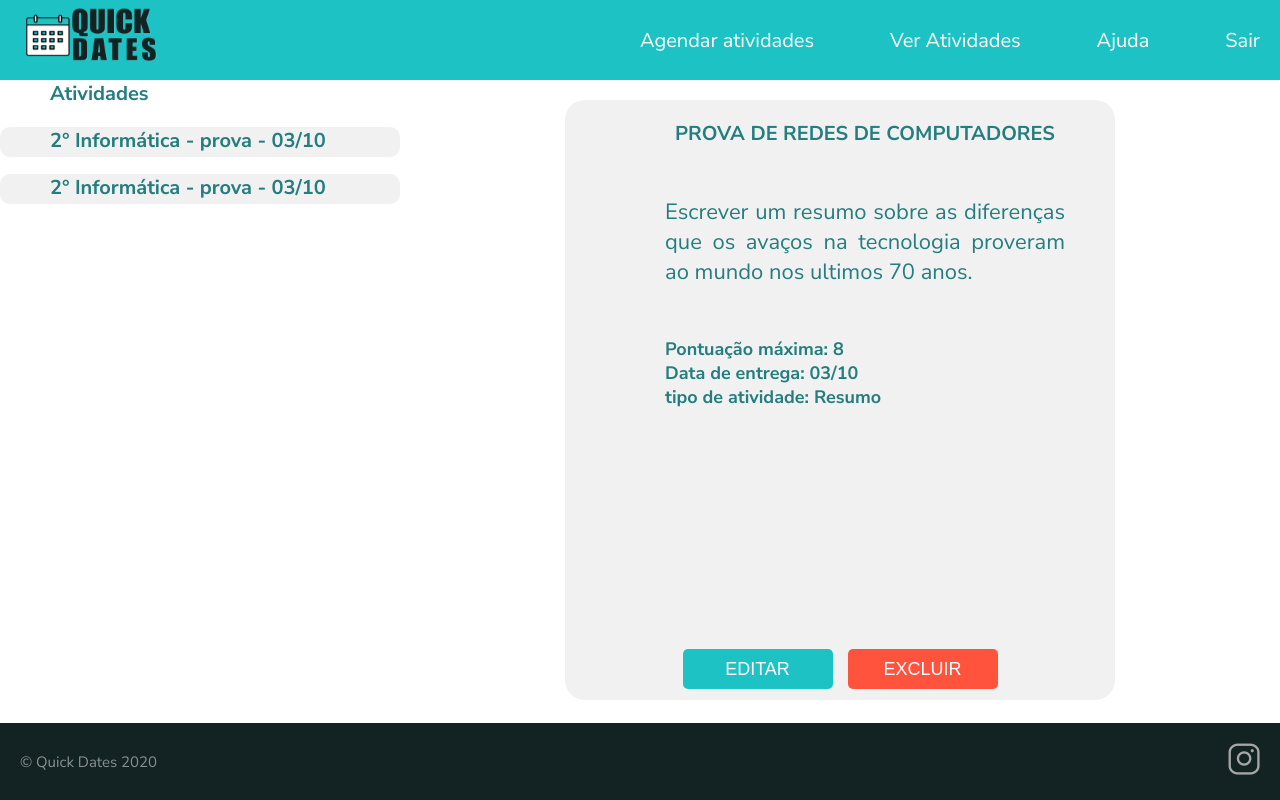
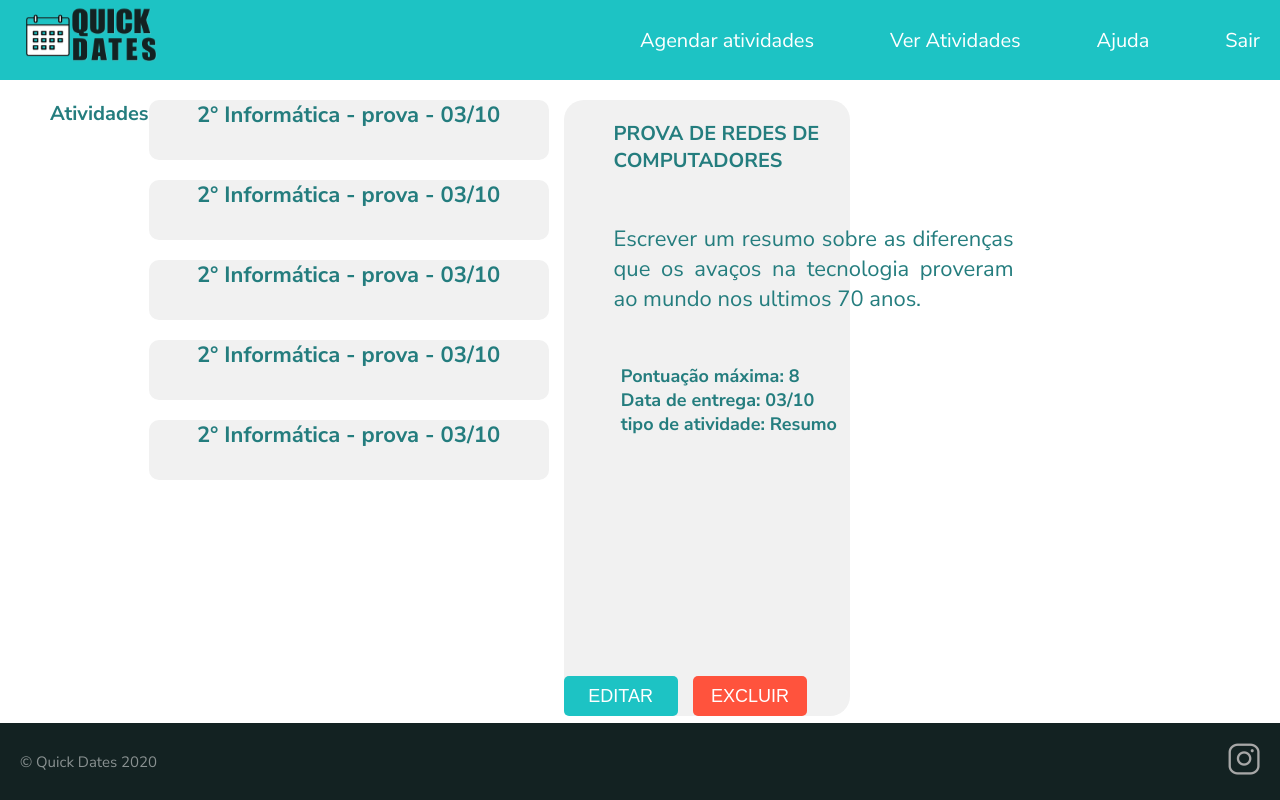
Before and after one commit to Quick-Dates/Quick-Dates-Web, a React (Create React App) app: page /edit-activity in a window 1280 px wide. Built offline with nearby package versions, Linux system fonts and the light colour scheme.

Commit message:
professor editar tarefa

```diff
--- a/src/pages/EditActivity/index.tsx
+++ b/src/pages/EditActivity/index.tsx
@@ -5,16 +5,17 @@ import './styles.css';
 export default function EditActivity() {
   return (
     <Template title="Professor">
-      <div className="esquerdaDireita">
-        <div className="tabelaEsquerda">
+      <div className="ambasTabelas">
+        <div className="tabelaAtividades">
+
           <h1 className="exemploAtividade">Atividades</h1>
 
-          <div className="conteudoAvaliacoes">
-
-            <h1> 2° Informática - prova -  03/10 </h1>
-            <div className="conteudoAvaliacoes">
-              <h1> 2° Informática - prova -  03/10 </h1>
-            </div>
+          <div className="dentroDiv">
+            <div>2° Informática - prova -  03/10 </div>
+            <div>2° Informática - prova -  03/10 </div>
+            <div>2° Informática - prova -  03/10 </div>
+            <div>2° Informática - prova -  03/10 </div>
+            <div>2° Informática - prova -  03/10 </div>
           </div>
         </div>
 
@@ -23,22 +24,21 @@ export default function EditActivity() {
           <div className="tabelaConteudo">
 
             <h1 className="tituloTabela">PROVA DE REDES DE COMPUTADORES</h1>
-            <div className="subConteudo">
+
             <p>
               Escrever um resumo sobre as diferenças que os avaços na tecnologia
               proveram ao mundo nos ultimos 70 anos.
             </p>
+
             <section className="notaDataTipo">
               <span>Pontuação máxima: 8</span>
               <span>Data de entrega: 03/10</span>
               <span>tipo de atividade: Resumo</span>
             </section>
-            </div>
 
             <div className="botoesEditDelete">
               <button className="editar" type="button">EDITAR</button>
               <button className="excluir" type="button">EXCLUIR</button>
-
             </div>
           </div>
         </div>
--- a/src/pages/EditActivity/styles.css
+++ b/src/pages/EditActivity/styles.css
@@ -1,47 +1,52 @@
-.esquerdaDireita{
+.ambasTabelas{
   display: flex;
-}
+  gap: 1.5rem;
+  margin-top: 2rem;
 
-.tabelaEsquerda{
+  }
+
+.tabelaAtividades{
+  display: flex;
+
+  }
+
+.tabelaAtividades .dentroDiv{
+  display: flex;
+  flex-direction: column;
+  gap:20px;
 
 }
-
-
-.tabelaEsquerda .conteudoAvaliacoes{
+.tabelaAtividades .dentroDiv div{
+  text-align:center;
+  font-size: 2.2rem;
+  font-weight: bold;
+  color: var(--color-text-card);
   background-color: var(--background-card); border-radius: 10px;
   width: 400px;
-  height:30px;
-  margin-top: 20px;
-
+  height:60px;
 }
 
 
 
 .tabelaDescricao{
-
-
   width: 100%;
   height: 100%;
-  display: flex;
-  justify-content: center;
 }
+
 .tabelaConteudo{
-  width: 550px;
-  height: 600px;
+  width: 40%;
   background-color: var(--background-card); border-radius: 20px;
-  display: flex;
-  flex-direction: column;
-  align-items: center;
   padding: 2rem 0 0 0;
-  margin-top: 2rem;
+
   }
+
 .tabelaConteudo .tituloTabela{
   color: var(--color-text-card);
   font-size: 2rem;
   font-weight: bold;
 }
 
-.tabelaConteudo .subConteudo p{
+.tabelaConteudo p{
 
   width: 400px;
   color: var(--color-text-card);
@@ -52,8 +57,8 @@
   margin-bottom: 5rem;
 }
 
-.tabelaConteudo .subConteudo .notaDataTipo{
-  margin-left: 50px;
+.tabelaConteudo .notaDataTipo{
+  margin-left: 20%;
   font-size: 20px;
   width: 80%;
   display: flex;
@@ -61,7 +66,7 @@
   margin-top: 2rem;
 }
 
-.tabelaConteudo .subConteudo .notaDataTipo span{
+.tabelaConteudo .notaDataTipo span{
   text-align: start;
   font-size: 1.8rem;
   font-weight: bold;
```
Lines whose indentation alone changed are shown as unchanged.
